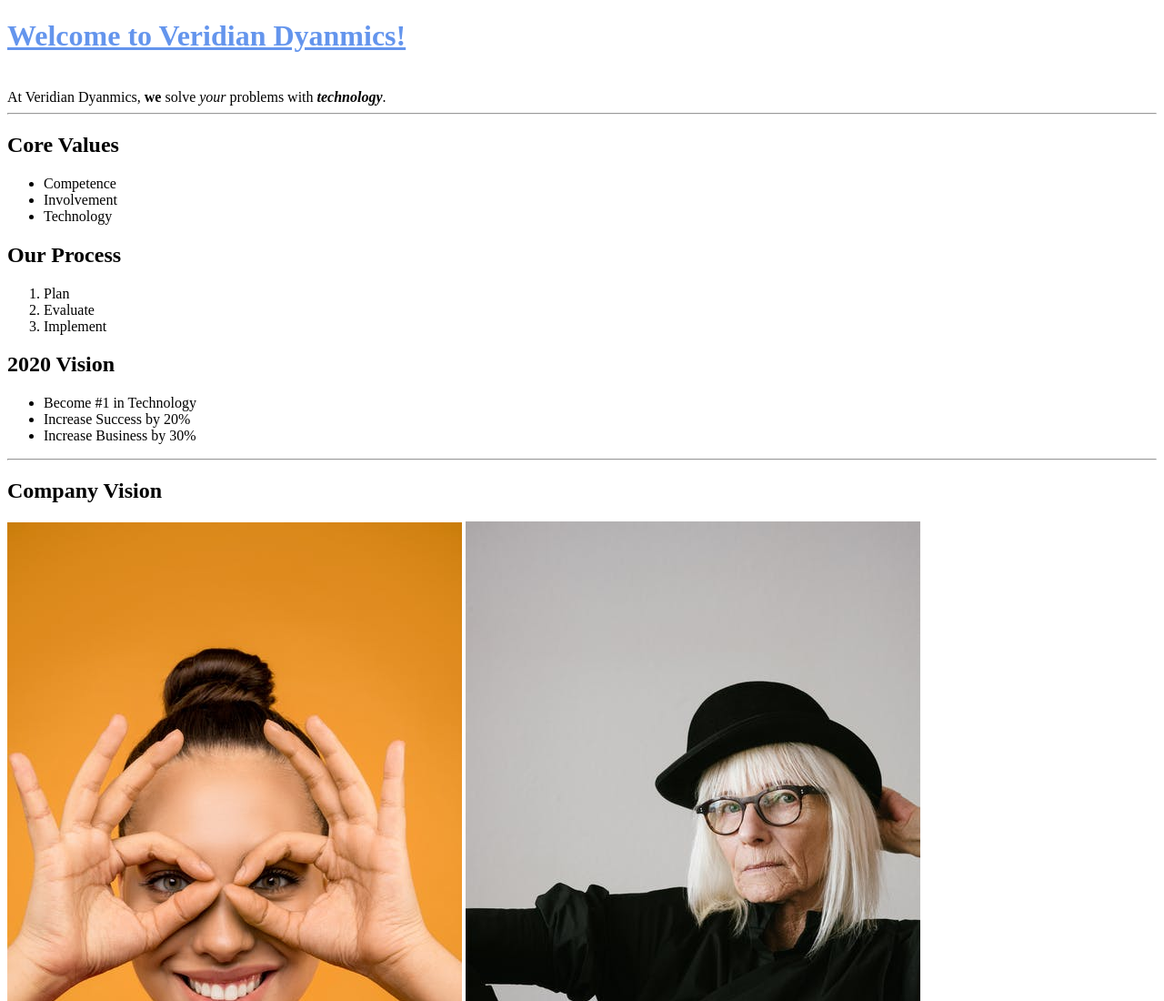
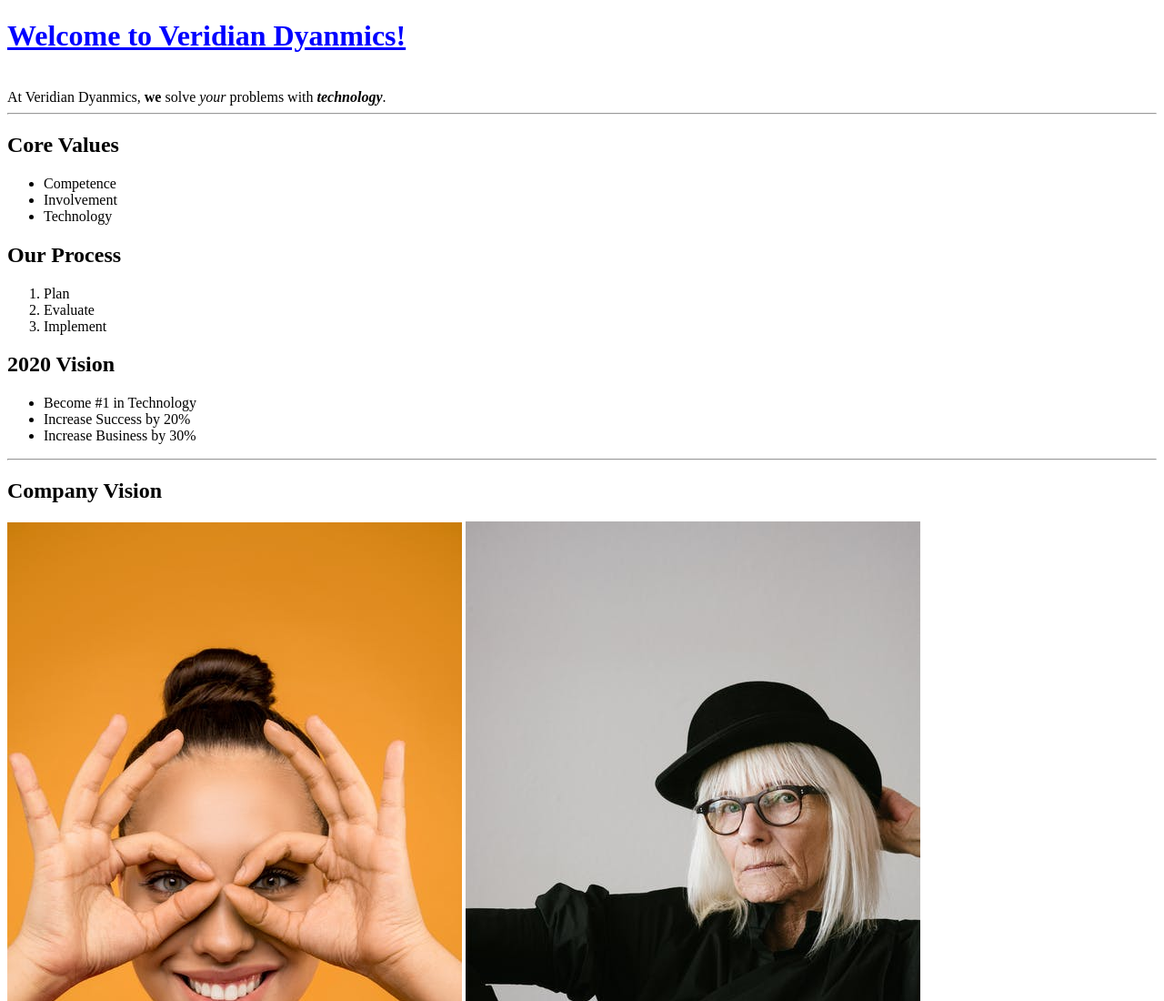
Before and after one commit to sergio-davila/codeup-web-exercises, a plain HTML site: page welcome.html in a window 1280 px wide. Shown: the top 1100 px of the page at 91% size. Drawn offline with Linux system fonts and the light colour scheme.

Commit message:
feat: added external css

```diff
--- /dev/null
+++ b/css/style.css
@@ -0,0 +1,6 @@
+/* this is a style sheet for my welcome page - welcome.html */
+
+.fancy-header {
+    color: blue;
+    text-decoration: underline;
+}
--- a/css/welcome.css
+++ /dev/null
@@ -1 +0,0 @@
-/* this is a style sheet for my welcome page - welcome.html */
--- a/welcome.html
+++ b/welcome.html
@@ -3,12 +3,7 @@
     <head>
     <meta charset="UTF-8">
     <title>Welcome</title>
-        <style>
-            .fancy-header {
-                color: cornflowerblue;
-                text-decoration: underline;
-            }
-        </style>
+        <link rel="stylesheet" href="css/style.css">
     </head>
         <body>
             <h1 id="top" class="fancy-header">Welcome to Veridian Dyanmics!</h1>
```
